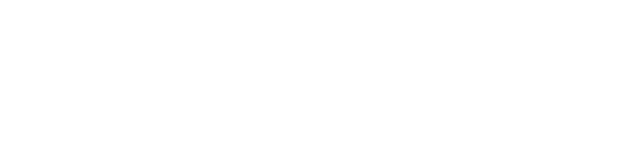
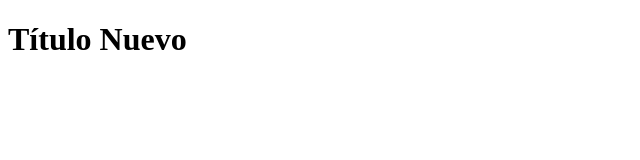
Before and after one commit to mlanorero/helloWorldGit, a plain HTML site: page index.html in a window 1280 px wide. Shown: the whole page, without its empty margins (0-640 px from the left). Drawn offline with Linux system fonts and the light colour scheme.

Commit message:
Se modificó título index

```diff
--- a/index.html
+++ b/index.html
@@ -6,6 +6,6 @@
     <title>Demo git</title>
 </head>
 <body>
-
+    <h1>Título Nuevo</h1>
 </body>
 </html>
```
